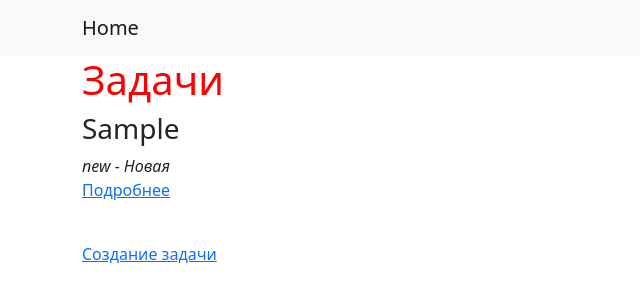
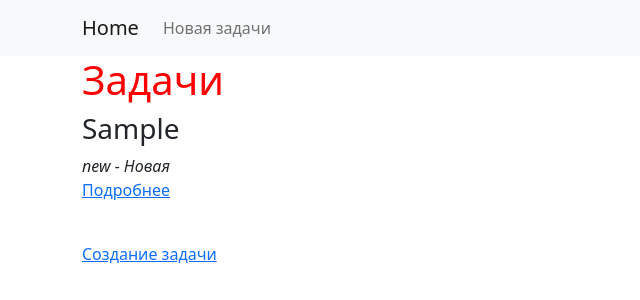
Before and after one commit to shakir76/python_group_11_homework_45_Muhammetov_Shakir, a Django app: page / in a window 1280 px wide. Shown: the top 300 px of the page, without its empty margins (0-640 px from the left). Run offline with Django 4.2, Linux system fonts and the light colour scheme; tables that the repository leaves empty hold one stand-in row (values such as "Sample post").

Commit message:
Добавил  ссылки в панель

```diff
--- a/todolist/templates/index.html
+++ b/todolist/templates/index.html
@@ -1,6 +1,10 @@
-{% extends 'base.html'%}
+{% extends 'base.html' %}
 {% load static %}
-
+{% block nav %}
+    <li class="nav-item">
+        <a class="nav-link" href="{% url "add" %}">Новая задачи</a>
+    </li>
+{% endblock %}
 {% block content %}
     <h1>Задачи</h1>
     {% for task in tasks %}
--- a/todolist/templates/task_view.html
+++ b/todolist/templates/task_view.html
@@ -1,6 +1,10 @@
 {% extends "base.html" %}
 {% block title %}Создание{% endblock %}
-
+{% block nav %}
+    <li class="nav-item">
+        <a class="nav-link" href="{% url "add" %}">Новая задачи</a>
+    </li>
+{% endblock %}
 {% block content %}
     <p>
         {{ task.task }}
```
